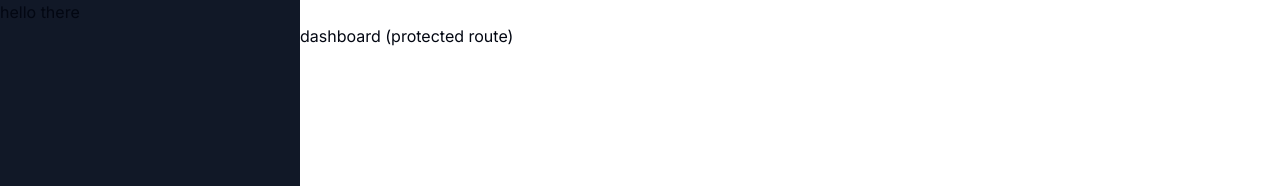
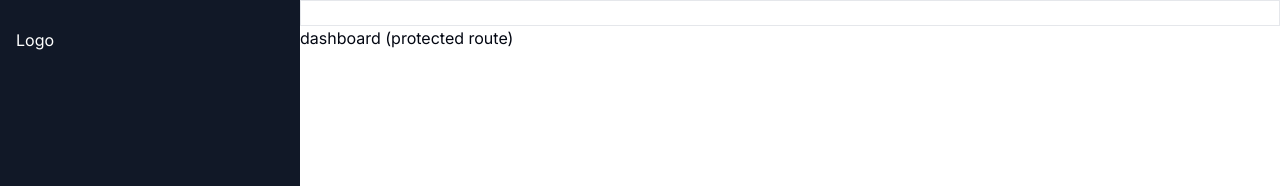
Before and after one commit to plode-v/omni-ai, a Next.js app: page /dashboard in a window 1280 px wide. Shown: the top 186 px of the page. Built offline with nearby package versions, Linux system fonts and the light colour scheme.

Commit message:
Update Sidebar component

```diff
--- a/app/(dashboard)/(routes)/dashboard/page.tsx
+++ b/app/(dashboard)/(routes)/dashboard/page.tsx
@@ -1,11 +1,9 @@
 import React from 'react'
-import { UserButton } from "@clerk/nextjs"
 
 const Dashboard = () => {
   return (
     <div>
       dashboard (protected route)
-      <UserButton afterSignOutUrl='/' />
     </div>
   )
 }
--- a/app/(dashboard)/layout.tsx
+++ b/app/(dashboard)/layout.tsx
@@ -1,13 +1,13 @@
+'use client'
 import React from 'react'
 import Navbar from '@/components/Navbar'
+import Sidebar from '@/components/Sidebar'
 
 const DashboardLayout = ({ children }: { children: React.ReactNode }) => {
   return (
     <div className='h-full relative md:flex'>
         <div className='bg-gray-900 hidden md:flex md:flex-col md:inset-y-0 md:fixed md:w-[300px]'>
-            <div>
-                hello there
-            </div>
+        <Sidebar />
         </div>
         <main className='md:pl-[300px] w-full'>
           <Navbar />
--- a/components/Navbar.tsx
+++ b/components/Navbar.tsx
@@ -1,13 +1,17 @@
 import React from 'react'
 import { Button } from './ui/button'
 import { Menu } from 'lucide-react'
+import { UserButton } from '@clerk/nextjs'
 
 const Navbar = () => {
   return (
-    <div className='flex items-center p-3'>
+    <div className='flex p-3 border'>
         <Button variant='ghost' size='icon' className='md:hidden' >
             <Menu />
         </Button>
+        <div className='flex justify-end w-full'>
+            <UserButton afterSignOutUrl='/' />
+        </div>
     </div>
   )
 }
--- /dev/null
+++ b/components/Sidebar.tsx
@@ -0,0 +1,17 @@
+import Link from 'next/link'
+import React from 'react'
+
+const Sidebar = () => {
+
+  return (
+    <div className='py-4 space-y-4 flex flex-col text-white'>
+        <div className='px-3 py-2 flex-1'>
+            <Link href="/dashboard" className='flex items-center justify-start p-1 mb-14 w-min'>
+                Logo
+            </Link>
+        </div>
+</div>
+  )
+}
+
+export default Sidebar
```
